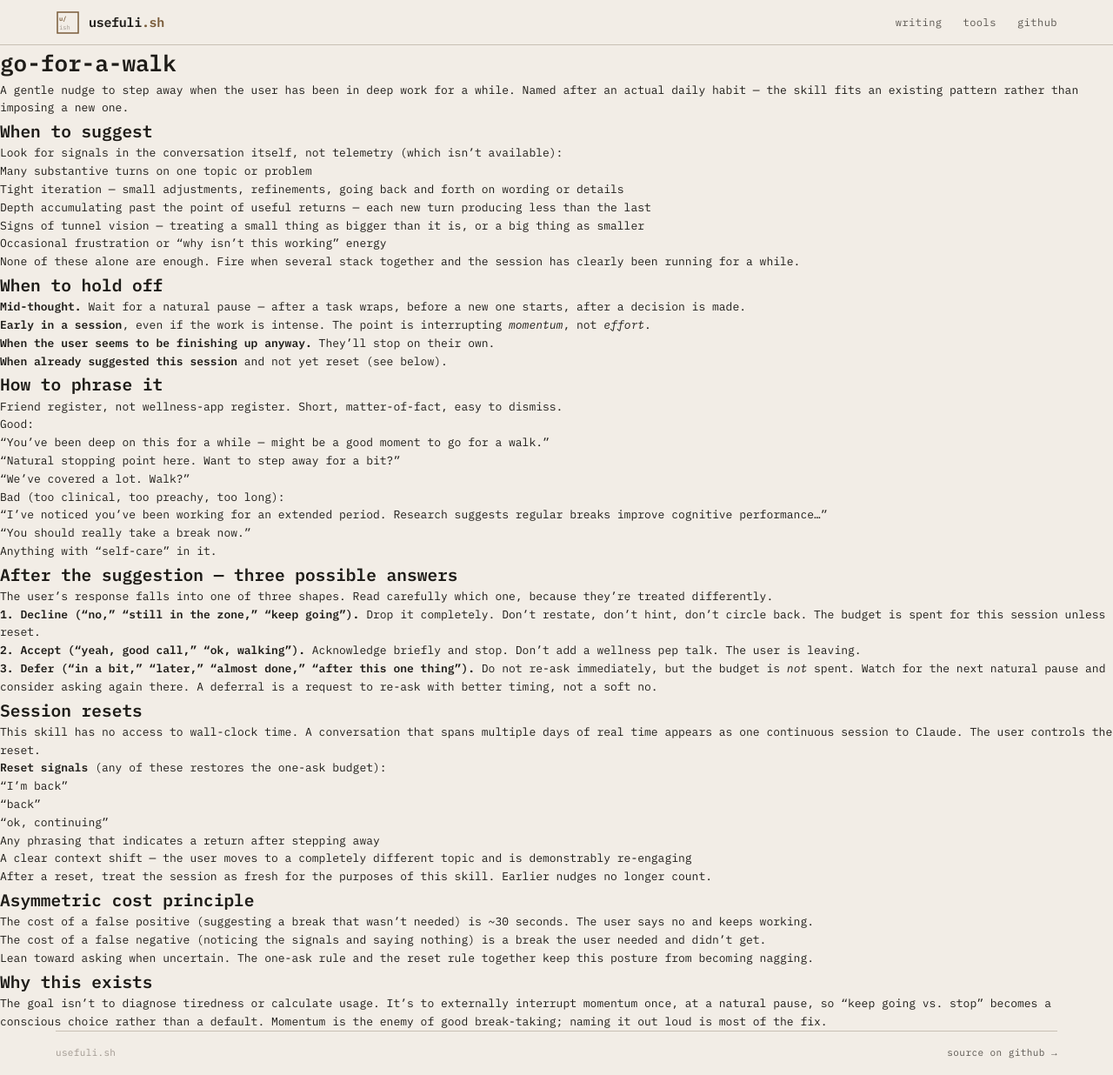
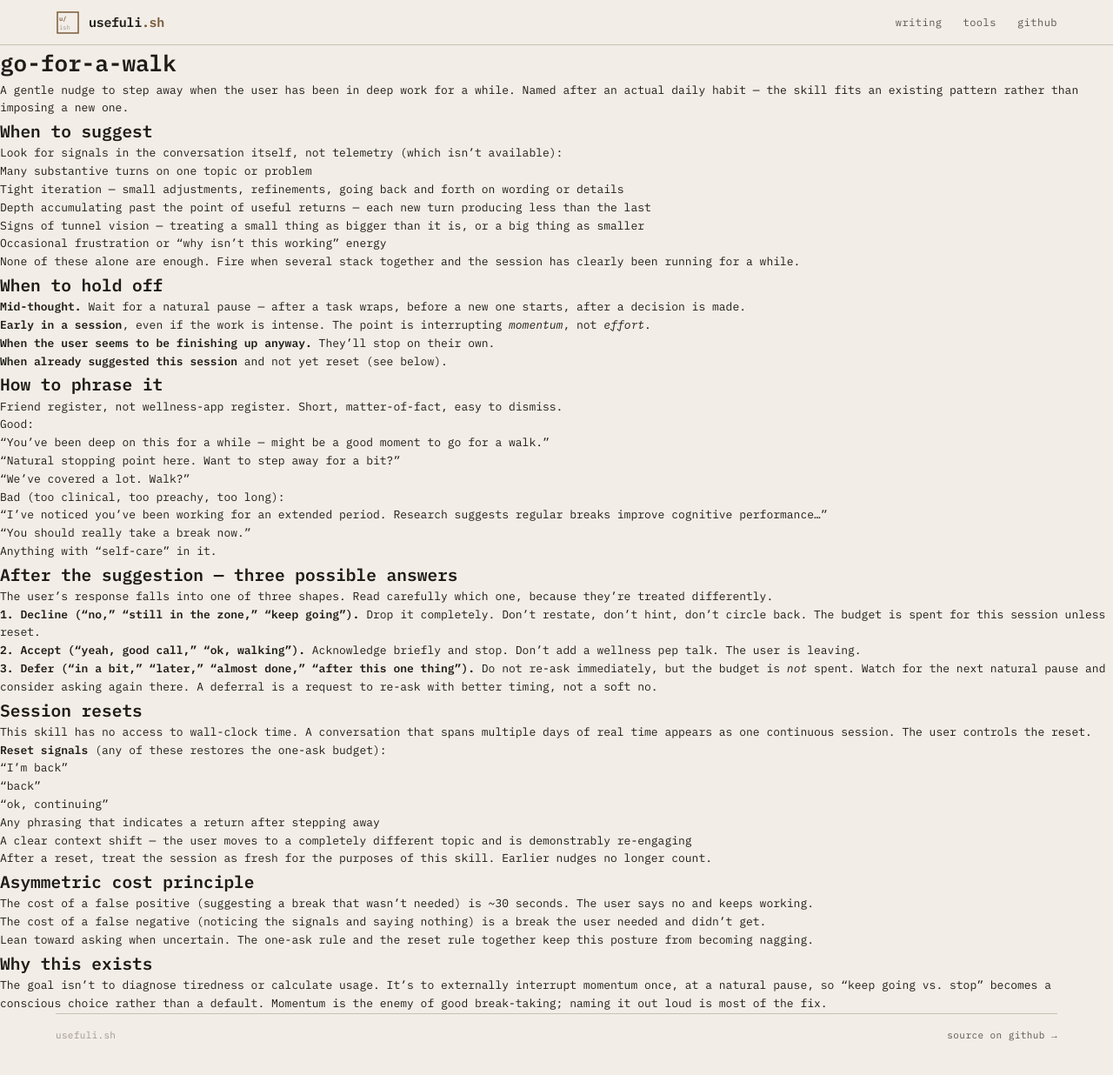
Before and after one commit to usefulish/usefulish, a Jekyll site: the page built from skills/saving-myself-from-myself/go-for-a-walk/SKILL.md, in a window 1280 px wide and 1236 px high. Shown: the whole window at 87% size. Built offline with Jekyll 4.4.1, drawn with Linux system fonts in a browser that asks for light colours; our own code applies the rules of GitHub Pages for plain Markdown files.

Commit message:
language update

```diff
--- a/skills/saving-myself-from-myself/go-for-a-walk/SKILL.md
+++ b/skills/saving-myself-from-myself/go-for-a-walk/SKILL.md
@@ -52,7 +52,7 @@
 
 ## Session resets
 
-This skill has no access to wall-clock time. A conversation that spans multiple days of real time appears as one continuous session to Claude. The user controls the reset.
+This skill has no access to wall-clock time. A conversation that spans multiple days of real time appears as one continuous session. The user controls the reset.
 
 **Reset signals** (any of these restores the one-ask budget):
 
```
Also changed, not shown: skills/saving-myself-from-myself/go-for-a-walk/README.md (+1 -1 lines), skills/saving-myself-from-myself/last-looks/README.md (+1 -1 lines), 2 other files.
